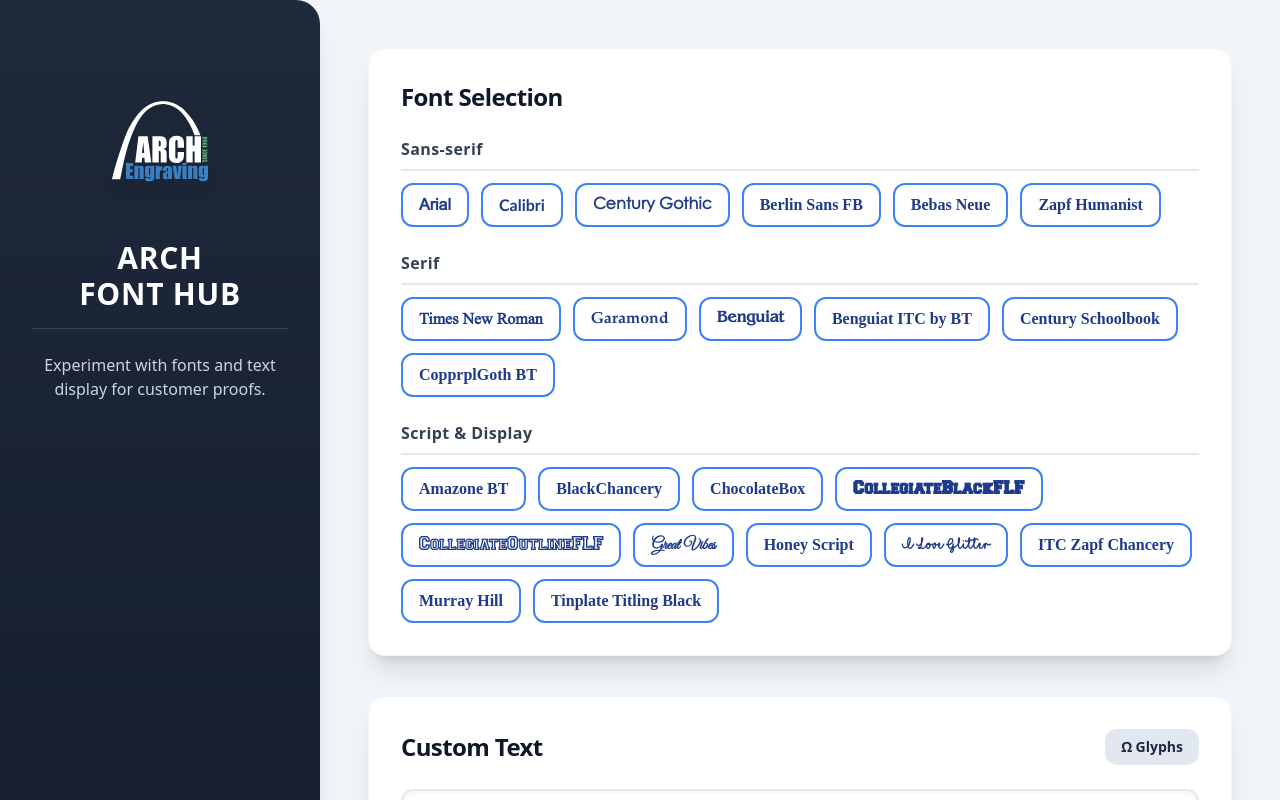
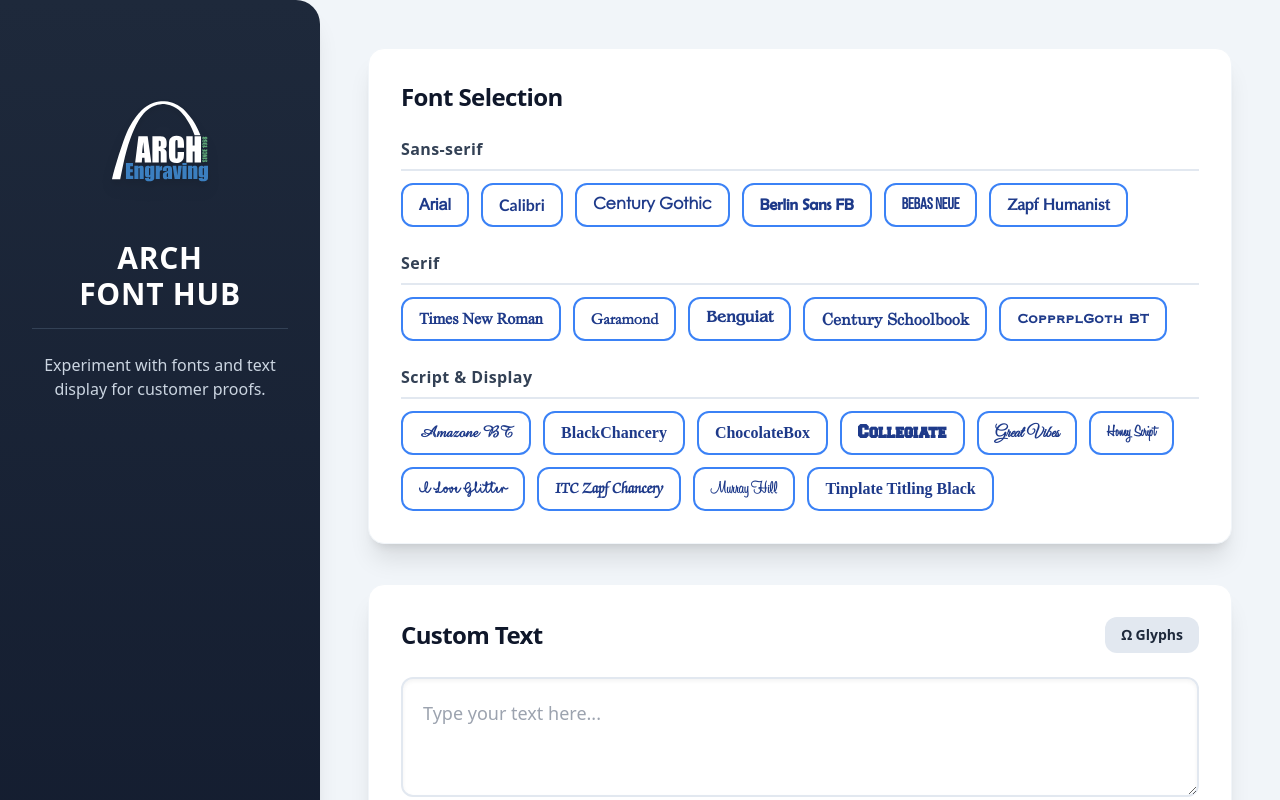
Before and after one commit to Arch-Tom/archfonthub, a React (Vite) app: page / in a window 1280 px wide. Shown: the top 800 px of the page. Built offline with nearby package versions, Linux system fonts and the light colour scheme.

Commit message:
Trying another font name update to help with export

```diff
--- a/src/App.jsx
+++ b/src/App.jsx
@@ -1,6 +1,6 @@
 import React, { useState, useRef } from 'react';
 
-// --- BUG FIX: Moved FormInput outside the App component ---
+// This component remains outside the main App component for good practice.
 const FormInput = ({ label, id, value, onChange, required = false, isOptional = false }) => (
     <div>
         <label htmlFor={id} className="block text-sm font-medium text-slate-700 mb-1">
@@ -23,43 +23,43 @@ const FormInput = ({ label, id, value, onChange, required = false, isOptional =
 const App = () => {
     const WORKER_URL = "https://customerfontselection-worker.tom-4a9.workers.dev";
     const DEFAULT_TEXT_PLACEHOLDER = 'Type your text here...';
-    // const MAX_SELECTED_FONTS = 3; // --- Font selection limit remains disabled for testing ---
+    // const MAX_SELECTED_FONTS = 3; // Font selection limit remains disabled for testing.
 
-    // --- FINAL, MOST ROBUST FONT STRUCTURE ---
-    // This structure maps a user-friendly style name (e.g., 'bold') to its exact
-    // PostScript name (e.g., 'Arial-BoldMT'), which is needed for CorelDraw & browser preview.
+    // --- UPDATED FONT LIBRARY WITH CORRECTED POSTSCRIPT NAMES ---
+    // The names for Benguiat Italic and Zapf Chancery have been fixed based on the CorelDraw error.
     const fontLibrary = {
         'Sans-serif': [
             { name: 'Arial', styles: { regular: 'ArialMT', bold: 'Arial-BoldMT', italic: 'Arial-ItalicMT', boldItalic: 'Arial-BoldItalicMT' } },
-            { name: 'Calibri', styles: { regular: 'Calibri', bold: 'Calibri-Bold', italic: 'Calibri-Italic', boldItalic: 'Calibri-BoldItalic' } },
-            { name: 'Century Gothic', styles: { regular: 'CenturyGothic', bold: 'CenturyGothic-Bold', italic: 'CenturyGothic-Italic', boldItalic: 'CenturyGothic-BoldItalic' } },
-            { name: 'Berlin Sans FB', styles: { regular: 'BerlinSansFB', bold: 'BerlinSansFB-Bold' } },
-            { name: 'Bebas Neue', styles: { regular: 'BebasNeue', bold: 'BebasNeue-Bold' } },
-            { name: 'Zapf Humanist', styles: { regular: 'ZapfHumanist', bold: 'ZapfHumanist601BT-Demi' } },
+            { name: 'Calibri', styles: { regular: 'Calibri', bold: 'Calibri-Bold', italic: 'Calibri-Italic' } }, // Note: No Bold Italic file found
+            { name: 'Century Gothic', styles: { regular: 'CenturyGothic', bold: 'CenturyGothic-Bold', boldItalic: 'CenturyGothic-BoldItalic' } }, // Note: No Italic file found
+            { name: 'Berlin Sans FB', styles: { regular: 'BRLNSR', bold: 'BRLNSB' } },
+            { name: 'Bebas Neue', styles: { regular: 'BebasNeue-Regular', bold: 'BebasNeue-Bold' } },
+            { name: 'Zapf Humanist', styles: { demi: 'ZHUM601D' } },
         ],
         'Serif': [
             { name: 'Times New Roman', styles: { regular: 'TimesNewRomanPSMT', bold: 'TimesNewRomanPS-BoldMT', italic: 'TimesNewRomanPS-ItalicMT', boldItalic: 'TimesNewRomanPS-BoldItalicMT' } },
-            { name: 'Garamond', styles: { regular: 'Garamond' } },
-            { name: 'Benguiat', styles: { regular: 'Benguiat' } },
-            { name: 'Benguiat ITC by BT', styles: { bold: 'BenguiatITCbyBT-Bold', italic: 'BenguiatITCbyBT-BookItalic' } },
-            { name: 'Century Schoolbook', styles: { regular: 'CenturySchoolbook', bold: 'SCHLBKB' } },
-            { name: 'CopprplGoth BT', styles: { regular: 'CopperplateGothicBT-Roman' } },
+            { name: 'Garamond', styles: { regular: 'GARA' } },
+            // --- FIX: Consolidated Benguiat and corrected Italic PostScript name ---
+            { name: 'Benguiat', styles: { regular: 'Benguiat', bold: 'BENGUIAB', italic: 'BenguiatITCbyBT-BookItalic' } },
+            { name: 'Century Schoolbook', styles: { regular: 'CENSCBK', bold: 'SCHLBKB', boldItalic: 'SCHLBKBI' } },
+            { name: 'CopprplGoth BT', styles: { regular: 'Copperplate Gothic' } },
         ],
         'Script & Display': [
-            { name: 'Amazone BT', styles: { regular: 'AmazoneBT-Regular' } },
-            { name: 'BlackChancery', styles: { regular: 'BlackChancery' } },
-            { name: 'ChocolateBox', styles: { regular: 'ChocolateBox' } },
-            { name: 'CollegiateBlackFLF', styles: { regular: 'CollegiateBlackFLF' } },
-            { name: 'CollegiateOutlineFLF', styles: { regular: 'CollegiateOutlineFLF' } },
+            { name: 'Amazone BT', styles: { regular: 'AmazonRg' } },
+            { name: 'BlackChancery', styles: { regular: 'BLACKCHA' } },
+            { name: 'ChocolateBox', styles: { regular: 'C_BOX' } },
+            { name: 'Collegiate', styles: { black: 'CollegiateBlackFLF', outline: 'CollegiateOutlineFLF' } },
             { name: 'Great Vibes', styles: { regular: 'GreatVibes-Regular' } },
-            { name: 'Honey Script', styles: { light: 'HoneyScript-Light', semiBold: 'HoneyScript-SemiBold' } },
+            { name: 'Honey Script', styles: { light: 'HONEYSCL', semiBold: 'HONEYSSB' } },
             { name: 'I Love Glitter', styles: { regular: 'ILoveGlitter' } },
+            // --- FIX: Corrected Zapf Chancery PostScript name ---
             { name: 'ITC Zapf Chancery', styles: { regular: 'ZapfChancery-Roman' } },
-            { name: 'Murray Hill', styles: { regular: 'MurrayHill' } },
+            { name: 'Murray Hill', styles: { regular: 'MurrayHill-Regular' } },
             { name: 'Tinplate Titling Black', styles: { regular: 'TinplateTitlingBlack' } },
         ],
     };
 
+    // State hooks for managing the application's data and UI
     const [selectedFonts, setSelectedFonts] = useState([]);
     const [customText, setCustomText] = useState('');
     const [fontSize, setFontSize] = useState(36);
@@ -74,21 +74,18 @@ const App = () => {
 
     const textInputRef = useRef(null);
 
+    // Handles selecting or deselecting a font
     const handleFontSelect = (font) => {
         const isSelected = selectedFonts.some(f => f.name === font.name);
         if (isSelected) {
             setSelectedFonts(prev => prev.filter(f => f.name !== font.name));
         } else {
-            // --- FONT LIMIT CHECK DISABLED FOR TESTING ---
-            // if (selectedFonts.length < MAX_SELECTED_FONTS) {
             const defaultStyleKey = Object.keys(font.styles)[0];
             setSelectedFonts(prev => [...prev, { ...font, activeStyle: defaultStyleKey }]);
-            // } else {
-            //     showMessage(`You can select a maximum of ${MAX_SELECTED_FONTS} fonts.`);
-            // }
         }
     };
 
+    // Handles changing the style (e.g., bold, italic) of a selected font
     const handleStyleChange = (fontName, newStyle) => {
         setSelectedFonts(prev =>
             prev.map(font =>
@@ -100,14 +97,17 @@ const App = () => {
     const handleTextChange = (e) => setCustomText(e.target.value);
     const handleFontSizeChange = (e) => setFontSize(Number(e.target.value));
 
+    // Displays a message box for a short duration
     const showMessage = (msg, duration = 4000) => {
         setMessage(msg);
         setShowMessageBox(true);
         setTimeout(() => setShowMessageBox(false), duration);
     };
 
+    // Formats a string to be filesystem-friendly
     const formatForFilename = (str) => str.trim().replace(/\s+/g, '_').replace(/[^a-zA-Z0-9_-]/g, '');
 
+    // Inserts a glyph into the textarea at the current cursor position
     const handleGlyphInsert = (glyph) => {
         const textarea = textInputRef.current;
         if (!textarea) return;
@@ -117,11 +117,13 @@ const App = () => {
         const newText = text.substring(0, start) + glyph + text.substring(end);
         setCustomText(newText);
         textarea.focus();
+        // Move cursor after the inserted glyph
         setTimeout(() => {
             textarea.selectionStart = textarea.selectionEnd = start + glyph.length;
         }, 0);
     };
 
+    // Generates the SVG content and shows the customer info modal
     const handleSaveSvg = () => {
         if (selectedFonts.length === 0 || customText.trim() === '') {
             showMessage('Please select at least one font and enter some text to save an SVG.');
@@ -132,11 +134,13 @@ const App = () => {
             showMessage('Please enter some text to save an SVG.');
             return;
         }
+
         let svgTextElements = '';
         const lineHeight = fontSize * 1.4;
         const labelFontSize = 16;
         const padding = 20;
         let y = padding;
+
         selectedFonts.forEach((font, fontIndex) => {
             const activeFontFamily = font.styles[font.activeStyle];
             const styleName = font.activeStyle.charAt(0).toUpperCase() + font.activeStyle.slice(1);
@@ -148,14 +152,14 @@ const App = () => {
             lines.forEach((line) => {
                 const sanitizedLine = line.replace(/&/g, '&amp;').replace(/</g, '&lt;').replace(/>/g, '&gt;');
                 y += lineHeight;
-                // --- CORRECTED SVG EXPORT LOGIC ---
-                // Use the specific PostScript name as the font-family for maximum compatibility.
                 svgTextElements += `<text x="${padding}" y="${y}" font-family="${activeFontFamily}" font-size="${fontSize}" fill="#181717">${sanitizedLine}</text>\n`;
             });
+
             if (fontIndex < selectedFonts.length - 1) {
-                y += lineHeight * 0.75;
+                y += lineHeight * 0.75; // Add extra space between font previews
             }
         });
+
         const svgWidth = 800;
         const svgHeight = y + padding;
         const fullSvg = `<svg xmlns="http://www.w3.org/2000/svg" width="${svgWidth}" height="${svgHeight}" style="background-color: #FFF;">\n${svgTextElements}</svg>`;
@@ -163,18 +167,22 @@ const App = () => {
         setShowCustomerModal(true);
     };
 
+    // Handles the submission of customer info, saves the SVG locally, and uploads it
     const handleCustomerModalSubmit = async (e) => {
         e.preventDefault();
         if (!orderNumber.trim() || !customerName.trim()) {
             showMessage('Order Number and Customer Name are required.');
             return;
         }
+
         setShowCustomerModal(false);
         const filename = [
             formatForFilename(orderNumber),
             formatForFilename(customerName),
             customerCompany.trim() ? formatForFilename(customerCompany) : ''
         ].filter(Boolean).join('_') + '.svg';
+
+        // Local Save
         try {
             const blob = new Blob([pendingSvgContent], { type: 'image/svg+xml' });
             const url = URL.createObjectURL(blob);
@@ -189,6 +197,8 @@ const App = () => {
         } catch (error) {
             showMessage(`Could not save file locally: ${error.message}`);
         }
+
+        // Upload to Worker
         try {
             const response = await fetch(`${WORKER_URL}/${filename}`, {
                 method: 'PUT',
@@ -201,16 +211,20 @@ const App = () => {
             console.error('Upload error:', error);
             showMessage(`Error uploading SVG: ${error.message}`, 6000);
         }
+
+        // Reset state
         setCustomerName('');
         setCustomerCompany('');
         setOrderNumber('');
         setPendingSvgContent(null);
     };
 
+    // List of glyphs available for insertion
     const glyphs = ['©', '®', '™', '&', '#', '+', '–', '—', '…', '•', '°', '·', '♥', '♡', '♦', '♢', '♣', '♧', '♠', '♤', '★', '☆', '♪', '♫', '←', '→', '↑', '↓', '∞', '†', '✡\uFE0E', '✞', '✠', '±', '½', '¼', 'Α', 'Β', 'Γ', 'Δ', 'Ε', 'Ζ', 'Η', 'Θ', 'Ι', 'Κ', 'Λ', 'Μ', 'Ν', 'Ξ', 'Ο', 'Π', 'Ρ', 'Σ', 'Τ', 'Υ', 'Φ', 'Χ', 'Ψ', 'Ω'];
 
     return (
         <div className="flex flex-col lg:flex-row min-h-screen bg-slate-100 font-sans">
+            {/* Sidebar */}
             <aside className="bg-gradient-to-b from-slate-800 to-slate-900 text-white w-full lg:w-80 lg:h-auto p-4 lg:p-8 flex-shrink-0 flex flex-col items-center justify-center lg:justify-start lg:pt-16 shadow-xl lg:rounded-r-3xl">
                 <div className="flex flex-row lg:flex-col items-center justify-center gap-4">
                     <div className="flex-shrink-0">
@@ -221,9 +235,12 @@ const App = () => {
                 <p className="hidden lg:block mt-4 text-base text-slate-300 border-t border-slate-700 pt-6 text-center">Experiment with fonts and text display for customer proofs.</p>
             </aside>
 
+            {/* Main Content */}
             <main className="flex-1 p-4 sm:p-8 lg:p-12">
                 <div className="max-w-7xl mx-auto">
                     <div className="space-y-10">
+
+                        {/* Font Selection Section */}
                         <section className="bg-white rounded-2xl shadow-xl p-8 border border-slate-100">
                             <h2 className="text-2xl font-black text-slate-900 mb-6 tracking-tight">Font Selection</h2>
                             <div className="space-y-6">
@@ -251,6 +268,7 @@ const App = () => {
                             </div>
                         </section>
 
+                        {/* Custom Text Section */}
                         <section className="bg-white rounded-2xl shadow-xl p-8 border border-slate-100">
                             <div className="flex justify-between items-center mb-6">
                                 <h2 className="text-2xl font-black text-slate-900 tracking-tight">Custom Text</h2>
@@ -259,6 +277,7 @@ const App = () => {
                             <textarea ref={textInputRef} className="w-full p-5 border-2 border-slate-200 rounded-xl shadow-inner focus:outline-none focus:ring-2 focus:ring-blue-400 focus:border-blue-400 min-h-[120px] text-lg" value={customText} onChange={handleTextChange} placeholder={DEFAULT_TEXT_PLACEHOLDER} />
                         </section>
 
+                        {/* Live Preview Section */}
                         <section className="bg-white rounded-2xl shadow-xl p-8 border border-slate-100">
                             <div className="flex justify-between items-center mb-6">
                                 <h2 className="text-2xl font-black text-slate-900 tracking-tight">Live Preview</h2>
@@ -299,6 +318,7 @@ const App = () => {
                         </section>
                     </div>
 
+                    {/* Submit Button */}
                     <div className="mt-12">
                         <button className="w-full bg-gradient-to-r from-blue-600 to-blue-500 text-white font-bold py-5 px-8 rounded-2xl shadow-2xl hover:shadow-blue-200 hover:from-blue-700 hover:to-blue-600 transition-all duration-200 transform hover:scale-105 text-xl tracking-wide" onClick={handleSaveSvg}>
                             Submit Fonts to Arch Engraving
@@ -307,9 +327,11 @@ const App = () => {
                 </div>
             </main>
 
+            {/* Modals Overlay */}
             {(showCustomerModal || showMessageBox || showGlyphPalette) && (
                 <div className="fixed inset-0 bg-slate-900 bg-opacity-75 flex items-center justify-center p-4 z-50 transition-opacity animate-fade-in">
                     <div className="bg-white rounded-2xl shadow-2xl p-8 w-full max-w-2xl animate-fade-in">
+                        {/* Glyph Palette Modal */}
                         {showGlyphPalette && (
                             <div className="space-y-6">
                                 <h3 className="text-2xl font-bold text-slate-900">Glyph Palette</h3>
@@ -321,6 +343,7 @@ const App = () => {
                                 </div>
                             </div>
                         )}
+                        {/* Customer Info Modal */}
                         {showCustomerModal && (
                             <form onSubmit={handleCustomerModalSubmit} className="space-y-8">
                                 <h3 className="text-2xl font-bold text-slate-900">Enter Customer Information to Save</h3>
@@ -333,6 +356,7 @@ const App = () => {
                                 </div>
                             </form>
                         )}
+                        {/* General Message Modal */}
                         {showMessageBox && (
                             <div className="text-center">
                                 <p className="text-slate-800 text-lg mb-8">{message}</p>
--- a/src/index.css
+++ b/src/index.css
@@ -2,7 +2,7 @@
 @tailwind components;
 @tailwind utilities;
 
-/* Extra customizations for modern look */
+/* --- Base Styles & Animations --- */
 :root {
     --main-bg: #f8fafc;
     --sidebar-bg: #0f172a;
@@ -31,13 +31,9 @@ body {
     }
 }
 
-/* --- FINAL: Font-Face Rules with Exact PostScript Names --- */
+/* --- CORRECTED & COMPLETE FONT-FACE DEFINITIONS --- */
 
-@font-face {
-    font-family: 'AmazonRg';
-    src: url('/fonts/AmazonRg_0.ttf') format('truetype');
-}
-
+/* --- Sans-serif --- */
 @font-face {
     font-family: 'ArialMT';
     src: url('/fonts/arial.ttf') format('truetype');
@@ -49,53 +45,13 @@ body {
 }
 
 @font-face {
-    font-family: 'Arial-BoldItalicMT';
-    src: url('/fonts/arialbi.ttf') format('truetype');
-}
-
-@font-face {
     font-family: 'Arial-ItalicMT';
     src: url('/fonts/ariali.ttf') format('truetype');
 }
 
 @font-face {
-    font-family: 'BebasNeue-Regular';
-    src: url('/fonts/Bebas Neue Regular 400.ttf') format('truetype');
-}
-
-@font-face {
-    font-family: 'BebasNeue-Bold';
-    src: url('/fonts/BebasNeue-Bold.otf') format('opentype');
-}
-
-@font-face {
-    font-family: 'BENGUIAB';
-    src: url('/fonts/BENGUIAB.TTF') format('truetype');
-}
-
-@font-face {
-    font-family: 'Benguiat';
-    src: url('/fonts/Benguiat.ttf') format('truetype');
-}
-
-@font-face {
-    font-family: 'benguini';
-    src: url('/fonts/benguini.ttf') format('truetype');
-}
-
-@font-face {
-    font-family: 'BLACKCHA';
-    src: url('/fonts/BLACKCHA.TTF') format('truetype');
-}
-
-@font-face {
-    font-family: 'BRLNSB';
-    src: url('/fonts/BRLNSB.TTF') format('truetype');
-}
-
-@font-face {
-    font-family: 'BRLNSR';
-    src: url('/fonts/BRLNSR.TTF') format('truetype');
+    font-family: 'Arial-BoldItalicMT';
+    src: url('/fonts/arialbi.ttf') format('truetype');
 }
 
 @font-face {
@@ -114,8 +70,8 @@ body {
 }
 
 @font-face {
-    font-family: 'CENSCBK';
-    src: url('/fonts/CENSCBK.TTF') format('truetype');
+    font-family: 'CenturyGothic';
+    src: url('/fonts/CenturyGothicPaneuropeanRegular.ttf') format('truetype');
 }
 
 @font-face {
@@ -129,8 +85,107 @@ body {
 }
 
 @font-face {
-    font-family: 'CenturyGothic';
-    src: url('/fonts/CenturyGothicPaneuropeanRegular.ttf') format('truetype');
+    font-family: 'BRLNSR';
+    src: url('/fonts/BRLNSR.TTF') format('truetype');
+}
+
+@font-face {
+    font-family: 'BRLNSB';
+    src: url('/fonts/BRLNSB.TTF') format('truetype');
+}
+
+@font-face {
+    font-family: 'BebasNeue-Regular';
+    src: url('/fonts/Bebas Neue Regular 400.ttf') format('truetype');
+}
+
+@font-face {
+    font-family: 'BebasNeue-Bold';
+    src: url('/fonts/BebasNeue-Bold.otf') format('opentype');
+}
+
+@font-face {
+    font-family: 'ZHUM601D';
+    src: url('/fonts/ZHUM601D.TTF') format('truetype');
+}
+
+
+/* --- Serif --- */
+@font-face {
+    font-family: 'TimesNewRomanPSMT';
+    src: url('/fonts/TIMES.TTF') format('truetype');
+}
+
+@font-face {
+    font-family: 'TimesNewRomanPS-BoldMT';
+    src: url('/fonts/timesbd.ttf') format('truetype');
+}
+
+@font-face {
+    font-family: 'TimesNewRomanPS-ItalicMT';
+    src: url('/fonts/timesi.ttf') format('truetype');
+}
+
+@font-face {
+    font-family: 'TimesNewRomanPS-BoldItalicMT';
+    src: url('/fonts/timesbi.ttf') format('truetype');
+}
+
+@font-face {
+    font-family: 'GARA';
+    src: url('/fonts/GARA.TTF') format('truetype');
+}
+
+@font-face {
+    font-family: 'Benguiat';
+    src: url('/fonts/Benguiat.ttf') format('truetype');
+}
+
+@font-face {
+    font-family: 'BENGUIAB';
+    src: url('/fonts/BENGUIAB.TTF') format('truetype');
+}
+/* FIX: Corrected font-family to match the PostScript name */
+@font-face {
+    font-family: 'BenguiatITCbyBT-BookItalic';
+    src: url('/fonts/benguini.ttf') format('truetype');
+}
+
+@font-face {
+    font-family: 'CENSCBK';
+    src: url('/fonts/CENSCBK.TTF') format('truetype');
+}
+
+@font-face {
+    font-family: 'SCHLBKB';
+    src: url('/fonts/SCHLBKB.TTF') format('truetype');
+}
+
+@font-face {
+    font-family: 'SCHLBKBI';
+    src: url('/fonts/SCHLBKBI.TTF') format('truetype');
+}
+
+@font-face {
+    font-family: 'Copperplate Gothic';
+    src: url('/fonts/Copperplate Gothic.ttf') format('truetype');
+}
+
+
+/* --- Script & Display --- */
+@font-face {
+    font-family: 'AmazonRg';
+    src: url('/fonts/AmazonRg_0.ttf') format('truetype');
+}
+
+@font-face {
+    font-family: 'BLACKCHA';
+    src: url('/fonts/BLACKCHA.TTF') format('truetype');
+}
+
+@font-face {
+    font-family: 'C_BOX';
+    src: url('/fonts/C_BOX.TTF') format('truetype');
 }
 
 @font-face {
@@ -141,21 +196,6 @@ body {
 @font-face {
     font-family: 'CollegiateOutlineFLF';
     src: url('/fonts/CollegiateOutlineFLF.ttf') format('truetype');
-}
-
-@font-face {
-    font-family: 'CopperplateGothic';
-    src: url('/fonts/Copperplate Gothic.ttf') format('truetype');
-}
-
-@font-face {
-    font-family: 'C_BOX';
-    src: url('/fonts/C_BOX.TTF') format('truetype');
-}
-
-@font-face {
-    font-family: 'GARA';
-    src: url('/fonts/GARA.TTF') format('truetype');
 }
 
 @font-face {
@@ -177,6 +217,11 @@ body {
     font-family: 'ILoveGlitter';
     src: url('/fonts/I Love Glitter.ttf') format('truetype');
 }
+/* FIX: Corrected font-family to match the PostScript name */
+@font-face {
+    font-family: 'ZapfChancery-Roman';
+    src: url('/fonts/Zapf Chancery Font.otf') format('opentype');
+}
 
 @font-face {
     font-family: 'MurrayHill-Regular';
@@ -184,46 +229,6 @@ body {
 }
 
 @font-face {
-    font-family: 'SCHLBKB';
-    src: url('/fonts/SCHLBKB.TTF') format('truetype');
-}
-
-@font-face {
-    font-family: 'SCHLBKBI';
-    src: url('/fonts/SCHLBKBI.TTF') format('truetype');
-}
-
-@font-face {
-    font-family: 'TimesNewRomanPSMT';
-    src: url('/fonts/TIMES.TTF') format('truetype');
-}
-
-@font-face {
-    font-family: 'TimesNewRomanPS-BoldMT';
-    src: url('/fonts/timesbd.ttf') format('truetype');
-}
-
-@font-face {
-    font-family: 'TimesNewRomanPS-BoldItalicMT';
-    src: url('/fonts/timesbi.ttf') format('truetype');
-}
-
-@font-face {
-    font-family: 'TimesNewRomanPS-ItalicMT';
-    src: url('/fonts/timesi.ttf') format('truetype');
-}
-
-@font-face {
     font-family: 'TinplateTitlingBlack';
     src: url('/fonts/TinplateTitlingBlack.ttf') format('truetype');
 }
-
-@font-face {
-    font-family: 'ZapfChancery';
-    src: url('/fonts/Zapf Chancery Font.otf') format('opentype');
-}
-
-@font-face {
-    font-family: 'ZHUM601D';
-    src: url('/fonts/ZHUM601D.TTF') format('truetype');
-}
```
